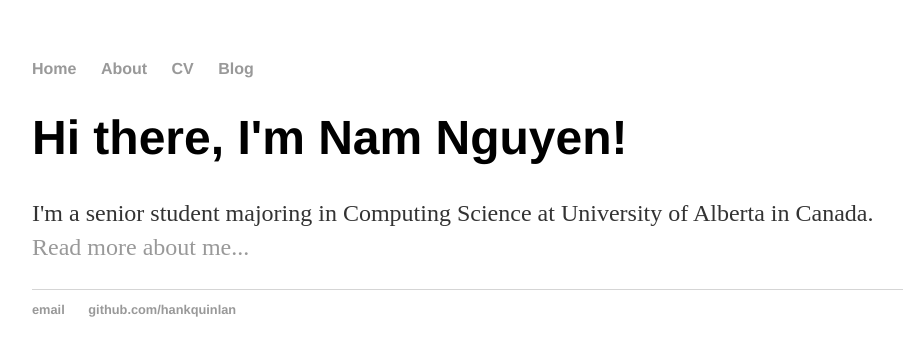
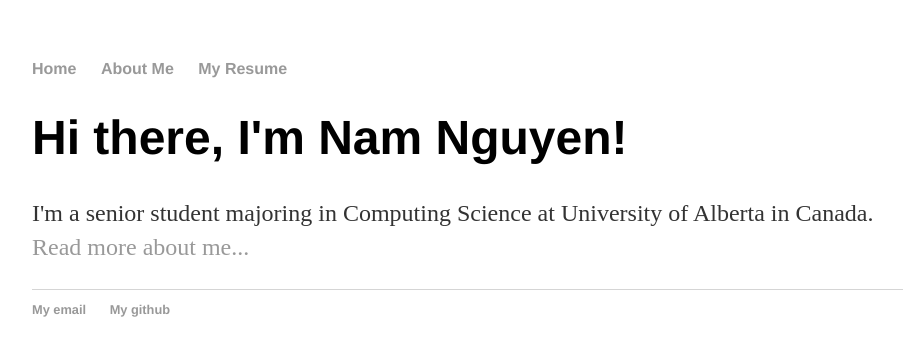
Before and after one commit to hainamnguyen192/hainamnguyen192.github.io, a Jekyll site: the page built from index.html, in a window 1280 px wide. Shown: the top 356 px of the page, without its empty margins (160-1063 px from the left). Built offline with Jekyll 4.4.1, drawn with Linux system fonts in a browser that asks for light colours.

Commit message:
Update default.html
Edit content

```diff
--- a/_layouts/default.html
+++ b/_layouts/default.html
@@ -9,9 +9,8 @@
 			<nav>
 	    		<ul>
 	        		<li><a href="/">Home</a></li>
-		        	<li><a href="/about">About</a></li>
-	        		<li><a href="/cv">CV</a></li>
-	        		<li><a href="/blog">Blog</a></li>
+		        	<li><a href="/about">About Me</a></li>
+	        		<li><a href="/cv">My Resume</a></li>
 	    		</ul>
 			</nav>
 			<div class="container">
@@ -21,8 +20,8 @@
 			</div><!-- /.container -->
 			<footer>
 	    		<ul>
-	        		<li><a href="mailto:hankquinlanhub@gmail.com">email</a></li>
-	        		<li><a href="https://github.com/hankquinlan">github.com/hankquinlan</a></li>
+	        		<li><a href="mailto:hainamnguyen192@gmail.com">My email</a></li>
+	        		<li><a href="https://github.com/hainamnguyen192">My github</a></li>
 				</ul>
 			</footer>
 		</body>
```
